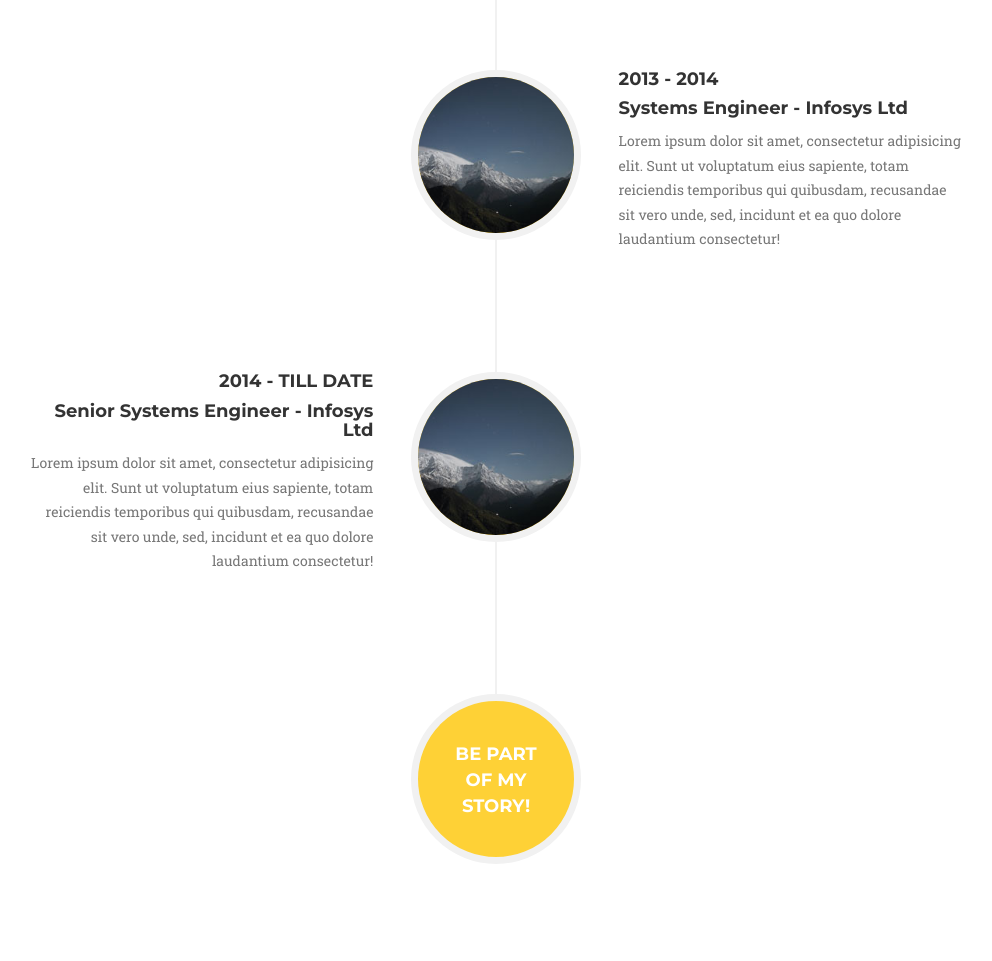
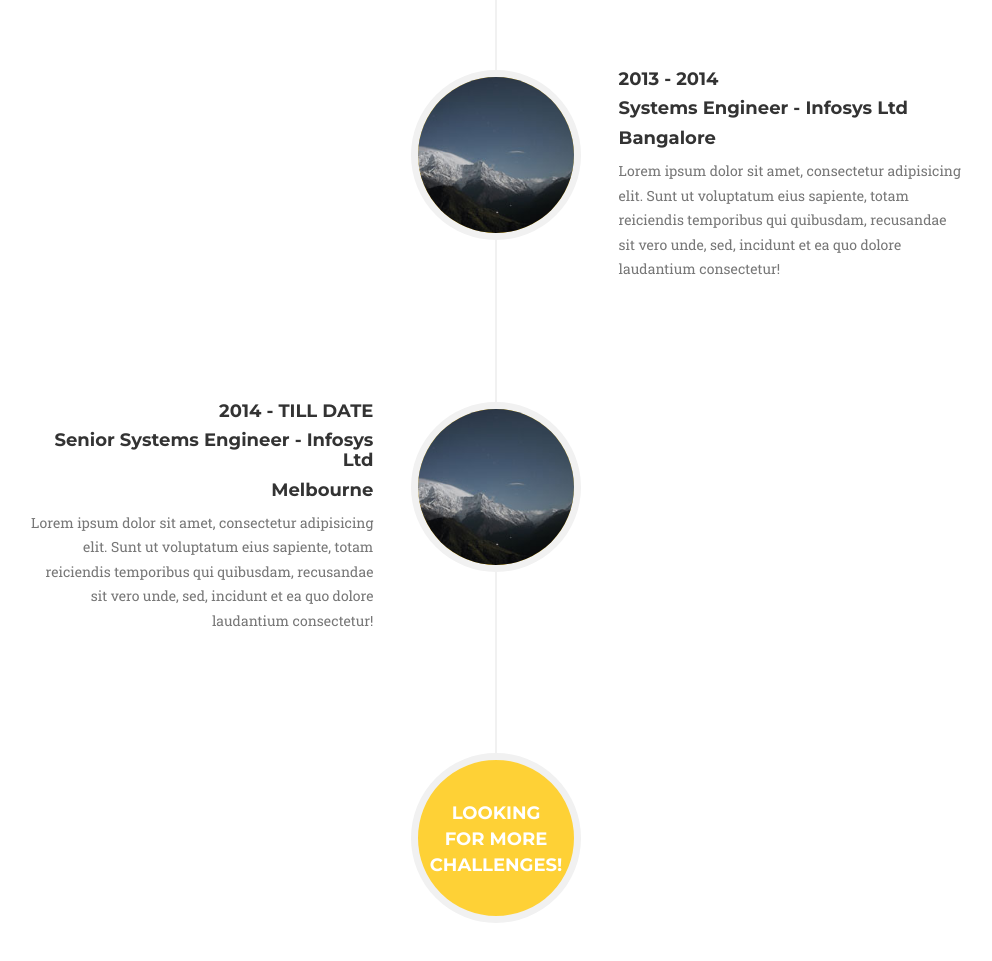
Before and after one commit to abhijeetsinghahuja/abhijeetsinghahuja.github.io, a plain HTML site: page index.html in a window 1280 px wide. Shown: the part 3340-4301 px from the top of the page, without its empty margins (144-1136 px from the left). Drawn offline with nearby package versions, Linux system fonts and the light colour scheme; a web font is replaced by a local one.

Commit message:
location add

```diff
--- a/index.html
+++ b/index.html
@@ -244,6 +244,7 @@
                                 <div class="timeline-heading">
                                     <h4>2013 - 2014</h4>
                                     <h4 class="subheading">Systems Engineer - Infosys Ltd</h4>
+									<h4 class="subheading">Bangalore</h4>
                                 </div>
                                 <div class="timeline-body">
                                     <p class="text-muted">Lorem ipsum dolor sit amet, consectetur adipisicing elit. Sunt ut voluptatum eius sapiente, totam reiciendis temporibus qui quibusdam, recusandae sit vero unde, sed, incidunt et ea quo dolore laudantium consectetur!</p>
@@ -258,6 +259,7 @@
                                 <div class="timeline-heading">
                                     <h4>2014 - Till Date</h4>
                                     <h4 class="subheading">Senior Systems Engineer - Infosys Ltd</h4>
+									<h4 class="subheading">Melbourne</h4>
                                 </div>
                                 <div class="timeline-body">
                                     <p class="text-muted">Lorem ipsum dolor sit amet, consectetur adipisicing elit. Sunt ut voluptatum eius sapiente, totam reiciendis temporibus qui quibusdam, recusandae sit vero unde, sed, incidunt et ea quo dolore laudantium consectetur!</p>
@@ -266,9 +268,9 @@
                         </li>
                         <li class="timeline-inverted">
                             <div class="timeline-image">
-                                <h4>Be Part
-                                    <br>Of my
-                                    <br>Story!</h4>
+                                <h4>Looking
+                                    <br>for more
+                                    <br>Challenges!</h4>
                             </div>
                         </li>
                     </ul>
```
